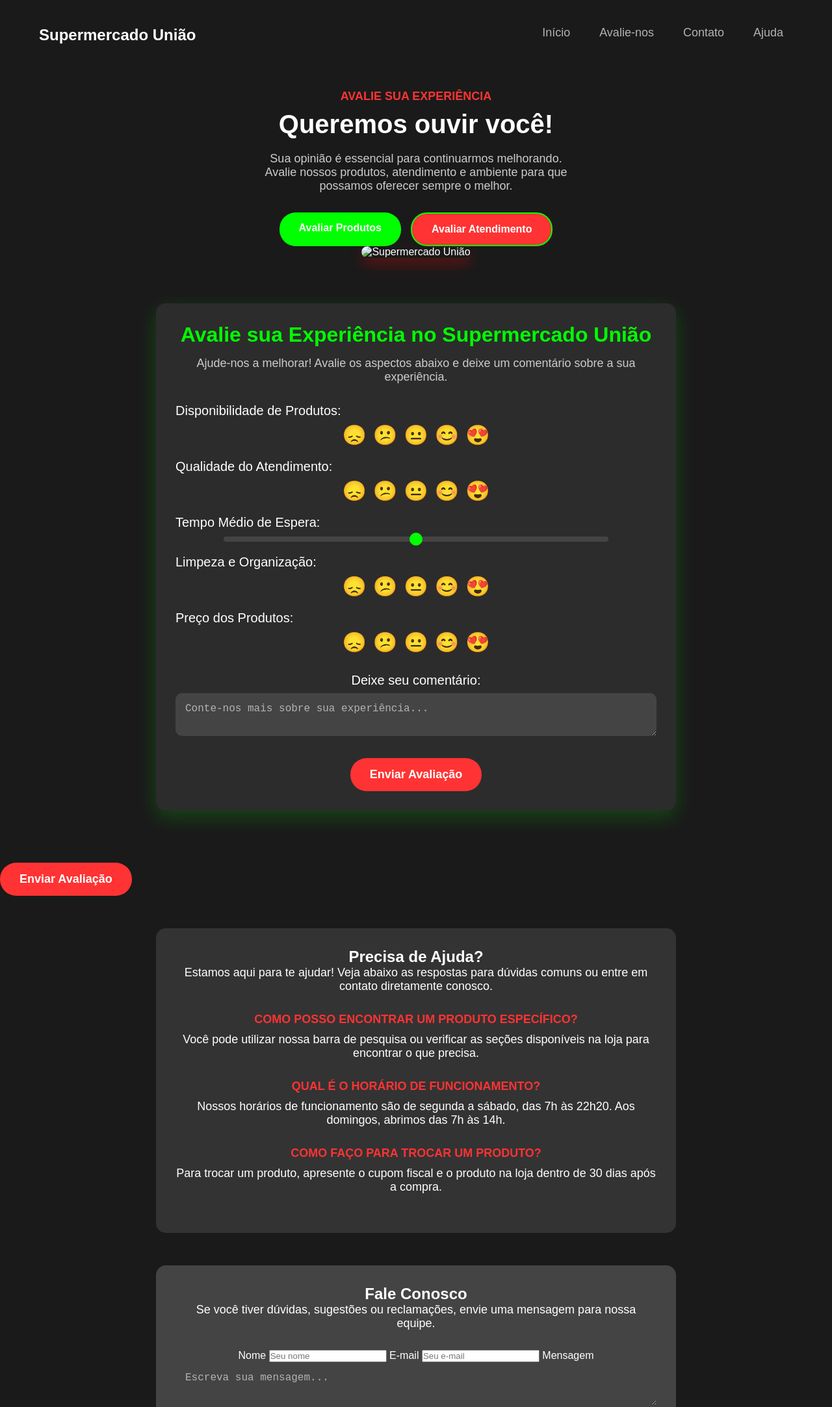
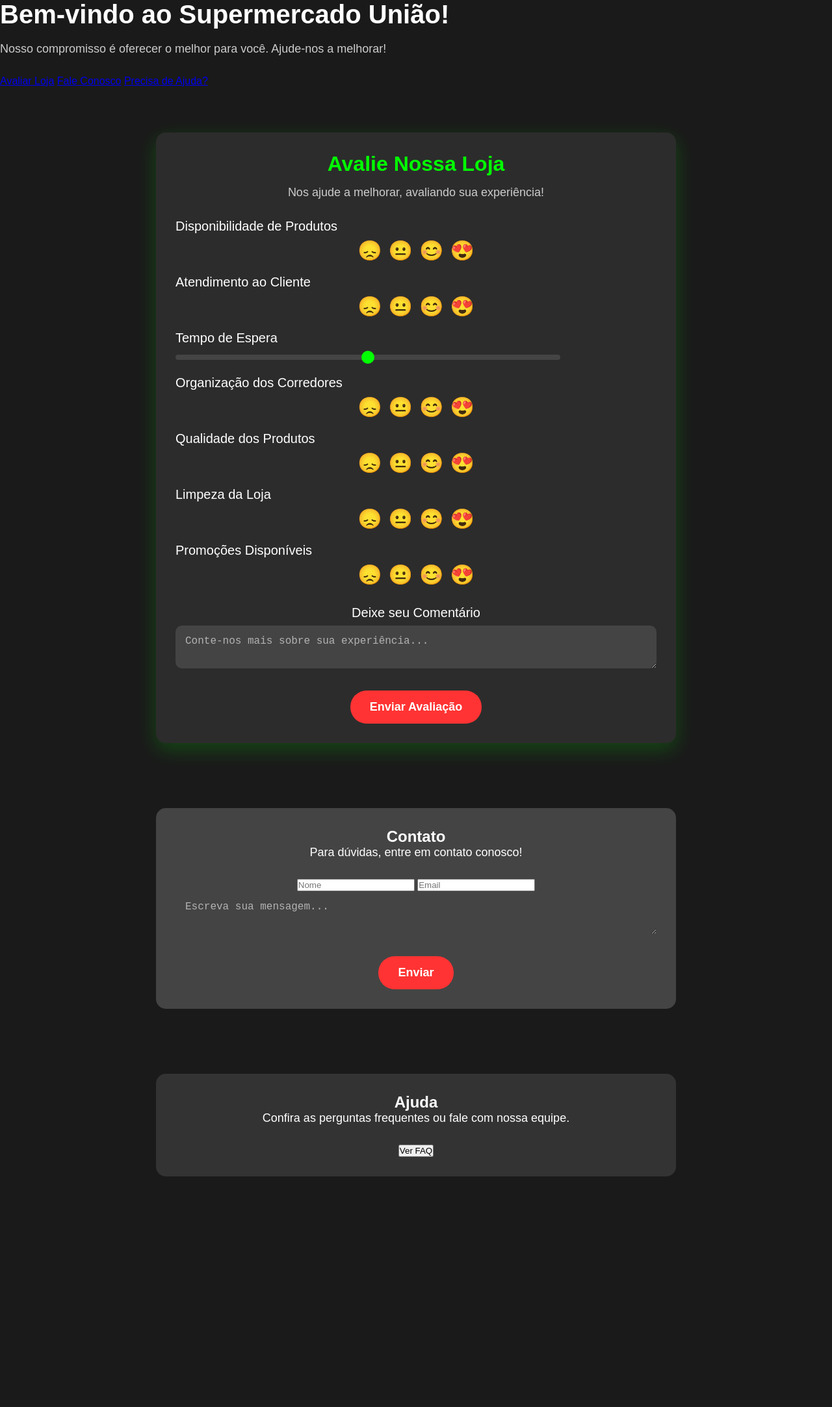
Before and after one commit to andre-militao/Satisfa-ao-Cliente, a plain HTML site: page index.html in a window 1280 px wide. Shown: the top 2166 px of the page at 65% size. After the commit the page ends 1881 px from the top, so only its background shows below. Drawn offline with Linux system fonts and the light colour scheme.

Commit message:
Update index.html

```diff
--- a/index.html
+++ b/index.html
@@ -3,126 +3,105 @@
 <head>
     <meta charset="UTF-8">
     <meta name="viewport" content="width=device-width, initial-scale=1.0">
-    <title>Avaliação - Supermercado União</title>
+    <title>Avaliação do Supermercado União</title>
     <link rel="stylesheet" href="styles.css">
 </head>
 <body>
+    <div class="color-line"></div>
+
+    <!-- Hero Section com CTA -->
+    <header class="hero-section">
+        <h1>Bem-vindo ao Supermercado União!</h1>
+        <p>Nosso compromisso é oferecer o melhor para você. Ajude-nos a melhorar!</p>
+        <div class="hero-buttons">
+            <a href="#evaluation-section" class="hero-button primary">Avaliar Loja</a>
+            <a href="#contact-section" class="hero-button secondary">Fale Conosco</a>
+            <a href="#help-section" class="hero-button tertiary">Precisa de Ajuda?</a>
+        </div>
+    </header>
+
     <div class="container">
-        <header class="navbar">
-            <div class="logo">Supermercado União</div>
-            <nav class="menu">
-                <a href="#">Início</a>
-                <a href="#">Avalie-nos</a>
-                <a href="#">Contato</a>
-                <a href="#">Ajuda</a>
+        <!-- Seção de Avaliação -->
+        <section id="evaluation-section" class="evaluation-section">
+            <h2>Avalie Nossa Loja</h2>
+            <p>Nos ajude a melhorar, avaliando sua experiência!</p>
 
-            </nav>
-        </header>
-
-        <div class="main-content">
-            <div class="text-content">
-                <h3>Avalie sua Experiência</h3>
-                <h1>Queremos ouvir você!</h1>
-                <p>Sua opinião é essencial para continuarmos melhorando. Avalie nossos produtos, atendimento e ambiente para que possamos oferecer sempre o melhor.</p>
-                <div class="buttons">
-                    <a href="#" class="button primary">Avaliar Produtos</a>
-                    <a href="#" class="button secondary">Avaliar Atendimento</a>
+            <!-- Categorias de Avaliação -->
+            <div class="evaluation-category">
+                <label>Disponibilidade de Produtos</label>
+                <div class="emoji-rating">
+                    <span>😞</span><span>😐</span><span>😊</span><span>😍</span>
                 </div>
             </div>
-            <div class="image-content">
-                <img src="supermercado.jpg" alt="Supermercado União">
+            <div class="evaluation-category">
+                <label>Atendimento ao Cliente</label>
+                <div class="emoji-rating">
+                    <span>😞</span><span>😐</span><span>😊</span><span>😍</span>
+                </div>
             </div>
-        </div>
+            <div class="evaluation-category">
+                <label>Tempo de Espera</label>
+                <input type="range" min="0" max="10" step="1" class="slider">
+            </div>
+            <div class="evaluation-category">
+                <label>Organização dos Corredores</label>
+                <div class="emoji-rating">
+                    <span>😞</span><span>😐</span><span>😊</span><span>😍</span>
+                </div>
+            </div>
+            <div class="evaluation-category">
+                <label>Qualidade dos Produtos</label>
+                <div class="emoji-rating">
+                    <span>😞</span><span>😐</span><span>😊</span><span>😍</span>
+                </div>
+            </div>
+            <div class="evaluation-category">
+                <label>Limpeza da Loja</label>
+                <div class="emoji-rating">
+                    <span>😞</span><span>😐</span><span>😊</span><span>😍</span>
+                </div>
+            </div>
+            <div class="evaluation-category">
+                <label>Promoções Disponíveis</label>
+                <div class="emoji-rating">
+                    <span>😞</span><span>😐</span><span>😊</span><span>😍</span>
+                </div>
+            </div>
+
+            <!-- Seção de Comentário -->
+            <div class="comment-section">
+                <label for="comment">Deixe seu Comentário</label>
+                <textarea id="comment" placeholder="Conte-nos mais sobre sua experiência..."></textarea>
+            </div>
+            <button class="submit-button">Enviar Avaliação</button>
+        </section>
+
+        <!-- Seção de Contato -->
+        <section id="contact-section" class="contact-section">
+            <h2>Contato</h2>
+            <p>Para dúvidas, entre em contato conosco!</p>
+            <input type="text" placeholder="Nome">
+            <input type="email" placeholder="Email">
+            <textarea placeholder="Escreva sua mensagem..."></textarea>
+            <button class="submit-button">Enviar</button>
+        </section>
+
+        <!-- Seção de Ajuda -->
+        <section id="help-section" class="help-section">
+            <h2>Ajuda</h2>
+            <p>Confira as perguntas frequentes ou fale com nossa equipe.</p>
+            <button class="faq-button">Ver FAQ</button>
+        </section>
     </div>
 
-    <div class="evaluation-section">
-        <h2>Avalie sua Experiência no Supermercado União</h2>
-        <p>Ajude-nos a melhorar! Avalie os aspectos abaixo e deixe um comentário sobre a sua experiência.</p>
-
-        <div class="evaluation-category">
-            <label for="product-availability">Disponibilidade de Produtos:</label>
-            <div class="emoji-rating" id="product-availability">
-                <span>😞</span><span>😕</span><span>😐</span><span>😊</span><span>😍</span>
-            </div>
-        </div>
-
-        <div class="evaluation-category">
-            <label for="service-quality">Qualidade do Atendimento:</label>
-            <div class="emoji-rating" id="service-quality">
-                <span>😞</span><span>😕</span><span>😐</span><span>😊</span><span>😍</span>
-            </div>
-        </div>
-
-        <div class="evaluation-category">
-            <label for="waiting-time">Tempo Médio de Espera:</label>
-            <div class="slider-container">
-                <input type="range" min="1" max="5" value="3" class="slider" id="waiting-time">
-            </div>
-        </div>
-
-        <div class="evaluation-category">
-            <label for="cleanliness">Limpeza e Organização:</label>
-            <div class="emoji-rating" id="cleanliness">
-                <span>😞</span><span>😕</span><span>😐</span><span>😊</span><span>😍</span>
-            </div>
-        </div>
-
-        <div class="evaluation-category">
-            <label for="pricing">Preço dos Produtos:</label>
-            <div class="emoji-rating" id="pricing">
-                <span>😞</span><span>😕</span><span>😐</span><span>😊</span><span>😍</span>
-            </div>
-        </div>
-
-        <div class="comment-section">
-            <label for="comment">Deixe seu comentário:</label>
-            <textarea id="comment" placeholder="Conte-nos mais sobre sua experiência..."></textarea>
-        </div>
-
-        <button class="submit-button">Enviar Avaliação</button>
-    </div>
-
-        <button class="submit-button">Enviar Avaliação</button>
-    </div>
-
-    <div class="help-section">
-    <h2>Precisa de Ajuda?</h2>
-    <p>Estamos aqui para te ajudar! Veja abaixo as respostas para dúvidas comuns ou entre em contato diretamente conosco.</p>
-
-    <div class="faq">
-        <div class="faq-item">
-            <h3>Como posso encontrar um produto específico?</h3>
-            <p>Você pode utilizar nossa barra de pesquisa ou verificar as seções disponíveis na loja para encontrar o que precisa.</p>
-        </div>
-        <div class="faq-item">
-            <h3>Qual é o horário de funcionamento?</h3>
-            <p>Nossos horários de funcionamento são de segunda a sábado, das 7h às 22h20. Aos domingos, abrimos das 7h às 14h.</p>
-        </div>
-        <div class="faq-item">
-            <h3>Como faço para trocar um produto?</h3>
-            <p>Para trocar um produto, apresente o cupom fiscal e o produto na loja dentro de 30 dias após a compra.</p>
-        </div>
-    </div>
-</div>
-
-<div class="contact-section">
-    <h2>Fale Conosco</h2>
-    <p>Se você tiver dúvidas, sugestões ou reclamações, envie uma mensagem para nossa equipe.</p>
-
-    <form class="contact-form">
-        <label for="name">Nome</label>
-        <input type="text" id="name" placeholder="Seu nome" required>
-
-        <label for="email">E-mail</label>
-        <input type="email" id="email" placeholder="Seu e-mail" required>
-
-        <label for="message">Mensagem</label>
-        <textarea id="message" placeholder="Escreva sua mensagem..." required></textarea>
-
-        <button type="submit" class="submit-button">Enviar Mensagem</button>
-    </form>
-</div>
-
-
+    <script>
+        // Interação com as Emojis de Avaliação
+        document.querySelectorAll('.emoji-rating span').forEach(span => {
+            span.addEventListener('click', function() {
+                document.querySelectorAll('.emoji-rating span').forEach(s => s.classList.remove('selected'));
+                this.classList.add('selected');
+            });
+        });
+    </script>
 </body>
 </html>
```
